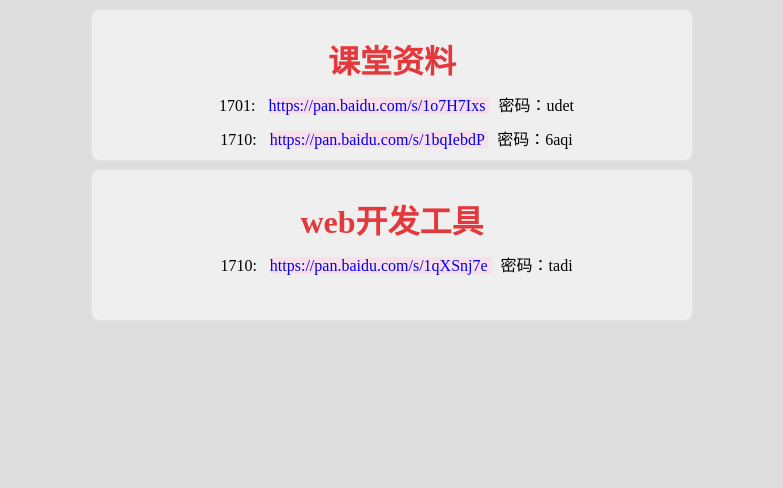
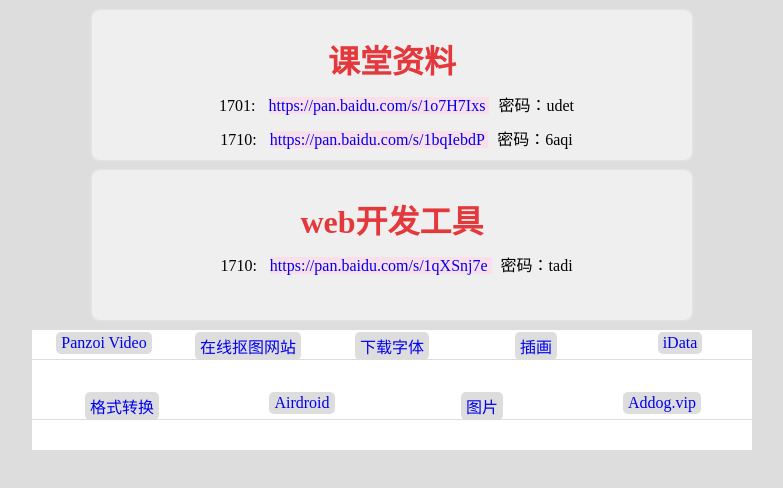
Before and after one commit to wu-qingfeng/tedu_data_tools, a plain HTML site: page index.html in a window 1280 px wide. Shown: the whole page, without its empty margins (248-1031 px from the left). Drawn offline with Linux system fonts and the light colour scheme.

Commit message:
web 工具与资料

```diff
--- a/index.html
+++ b/index.html
@@ -9,6 +9,16 @@
 				box-sizing:border-box;
 				padding:0;
 				margin:0;
+			}
+			.network a{
+				text-decoration:none;display:inline-block;
+				padding:2px 5px;
+				margin-top:2px;
+				background-color:#ddd;
+				border-radius:5px;
+			}
+			.network div a:hover{
+				color:red;
 			}
 			body{
 				background-color:#ddd;
@@ -43,7 +53,20 @@
 			}
 			p a:hover{
 				background-color:#efc0d2;
-				text-decoration:underline;
+				text-decoration:none;
+			}
+			.network{
+				display:flex;
+				width:720px;
+				height:60px;
+				margin:0 auto;
+				background-color:#fff;
+			}
+			.network>div{
+				width:30.33%;
+				height:30px;
+				border-bottom:1px solid #ddd;
+				text-align:center;
 			}
 		</style>
 	</head>
@@ -81,6 +104,64 @@
 				<span>密码：tadi</span>
 			</p>
 		</div>
+		<div class='network'>
+			<div>
+			    <a href="https://panzoid.com/">
+				<!-- 视屏制作网站 -->
+				Panzoi Video
+		   	    </a>
+			</div>
+			<div>
+				<a href="https://www.remove.bg/">
+				<!-- 视屏制作网站 -->
+				     在线抠图网站
+		   	    	</a>
+			</div>
+			<div>
+			    <a href="https://www.zitijia.com/">
+				<!-- 下载字体网站 -->
+				下载字体
+		   	    </a>
+			</div>
+			<div>
+				<a href="https://www.pixiv.net">
+				<!-- 插画网站 -->
+					插画
+		   	    	</a>
+			</div>
+			<div>
+				<a href="https://search.cn-ki.net">
+				<!-- 插画网站 -->
+					iData
+		   	    	</a>
+			</div>
+		</div>
+		<div class='network'>
+			<div>
+				<a href="https://smallpdf.com">
+				<!-- 格式转换网站 -->
+					格式转换
+		   	    	</a>
+			</div>
+			<div>
+				<a href="http://web.airdroid.com">
+				<!-- 文件传输、远程控制、直播录屏 -->
+					Airdroid
+		   	    	</a>
+			</div>
+			<div>
+				<a href="http://www.pexels.com">
+				<!-- 图片地址网站 -->
+					图片
+		   	    	</a>
+			</div>
+			<div>
+				<a href="http://www.addog.vip">
+				<!-- 图片地址网站 -->
+					Addog.vip
+		   	    	</a>
+			</div>
+		</div>
 	</body>
 	<script src="js/index.js"></script>
 </html>
```
